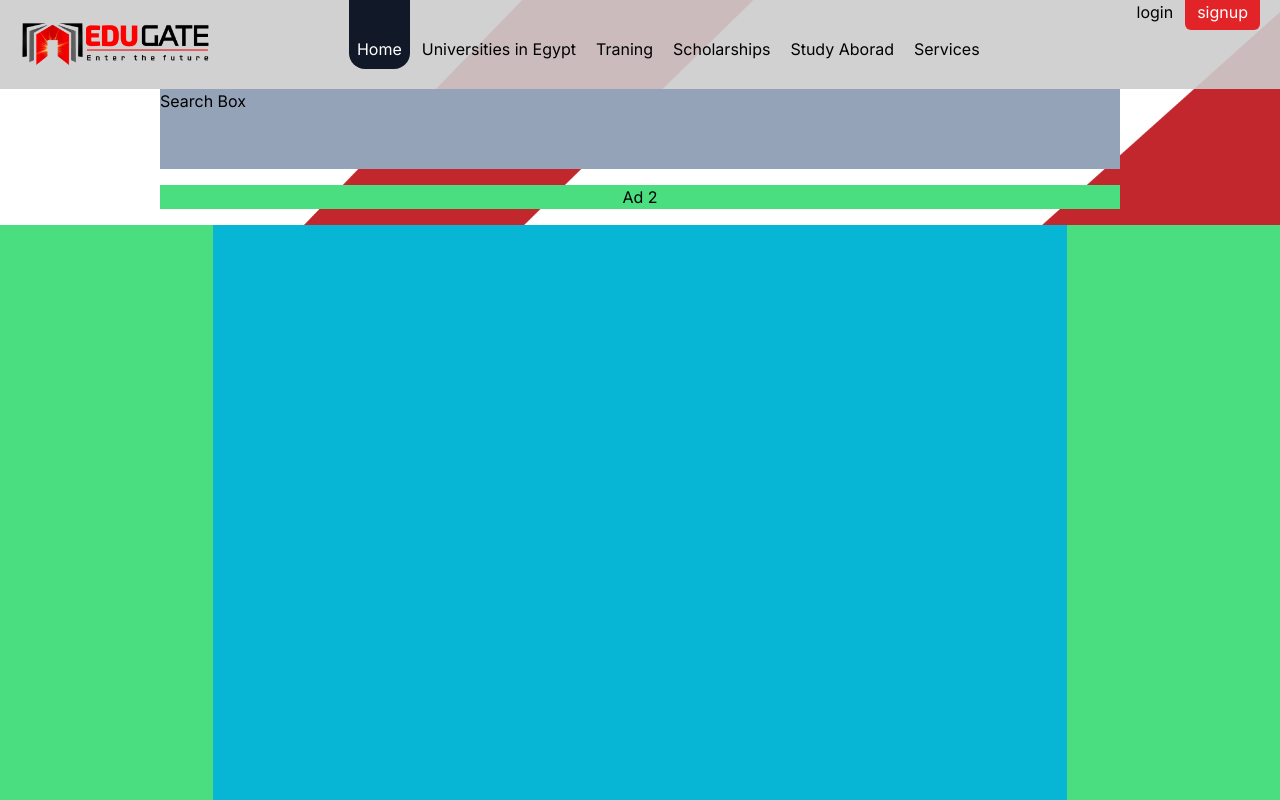
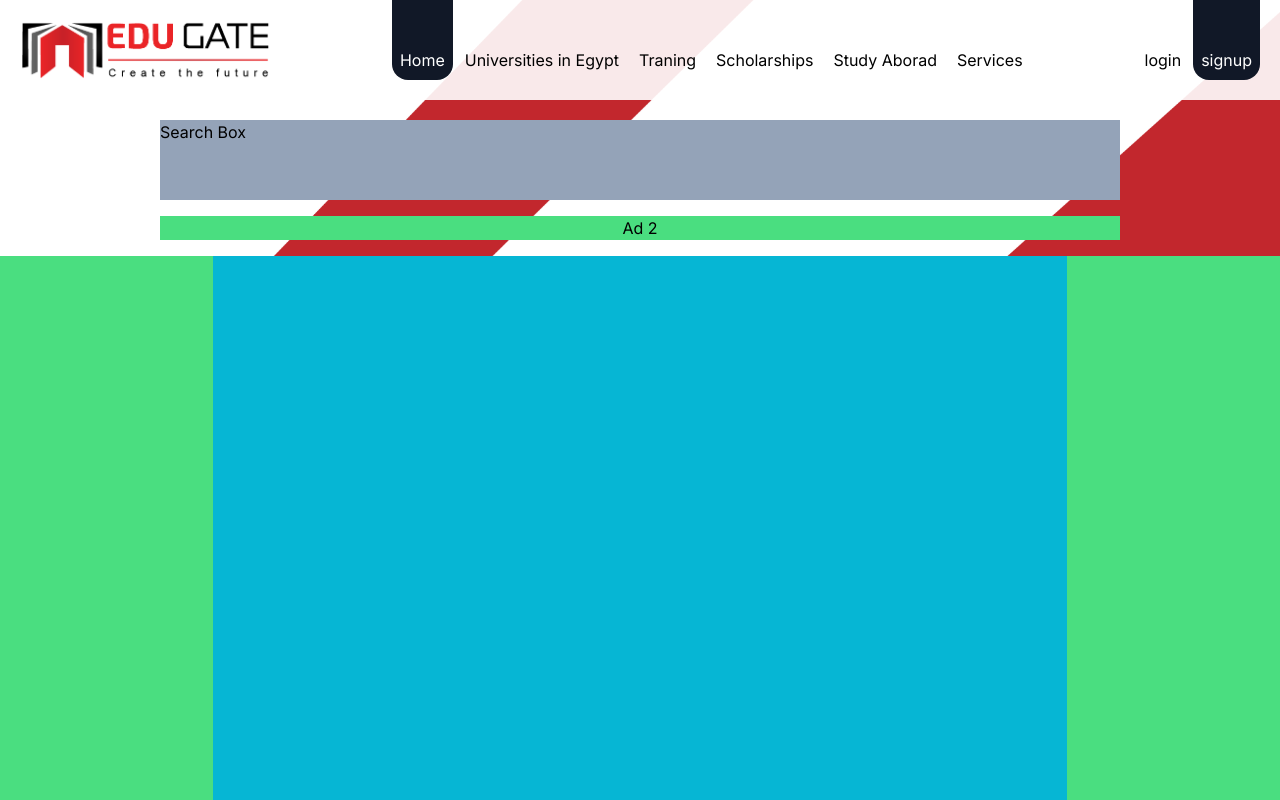
Before and after one commit to AbdalrahmanHafez/Edugate-platform, a React (Create React App) app: page / in a window 1280 px wide. Shown: the top 800 px of the page. Built offline with nearby package versions, Linux system fonts and the light colour scheme.

Commit message:
burger Menue

```diff
--- a/src/Pages/Home.js
+++ b/src/Pages/Home.js
@@ -1,10 +1,10 @@
 import React from "react";
-import { FaBeer } from "react-icons/fa";
+
+import { FaBeer, FaBars } from "react-icons/fa";
 // import "bootstrap/dist/css/bootstrap.min.css";
 // import "bootstrap/dist/js/bootstrap.bundle.min";
 import classNames from "classnames";
 import Carousel from "Components/Carousel";
-import Navbar from "react-bootstrap/Navbar";
 
 function Home() {
   return (
@@ -25,7 +25,7 @@ function Home() {
           <li className={styles.navbtn}>Services</li>
         </ul>
 
-        <div className="mr-5">
+        <div className={styles.loginSignupContainer}>
           <a href="/#login" className={styles.login}>
             login
           </a>
@@ -33,7 +33,17 @@ function Home() {
             signup
           </a>
         </div>
+
+        <div className={styles.hmbmenu}>
+          <FaBars />
+        </div>
       </nav>
+
+      <br />
+      <br />
+      <br />
+      <br />
+      <br />
 
       <div className={styles.searchBox}>Search Box</div>
       {/* Ads 2 */}
@@ -64,17 +74,20 @@ const styles = {
   mccontent: "bg-cyan-500 md:w-8/12 flex flex-col justify-center items-center",
 
   searchBox: "bg-slate-400 w-full md:w-3/4  h-20 mx-auto mb-4",
-  nav: "flex flex-row bg-[#CCCCCC] bg-opacity-90 sticky top-0",
-  logo: "ml-5 w-32 md:w-48",
-  login: "no-underline text-black px-3 py-2 hover:text-slate-700",
+  nav: "flex flex-row bg-white bg-opacity-90 fixed top-0 w-full",
+  logo: "ml-5 w-[250px] h-auto m-5",
+  loginSignupContainer: "hidden mr-5 lg:flex flex-row mb-5",
+  login:
+    "no-underline text-black px-3 py-2 hover:text-slate-700 flex flex-col-reverse",
   signup:
-    "no-underline text-white px-3 py-2 bg-[#E22327] hover:bg-red-600 rounded-md",
-  navbuttons: "hidden md:flex mx-auto space-x-1 mb-5",
+    "text-white bg-gray-900 p-2 cursor-pointer rounded-b-2xl flex flex-col-reverse ",
+  navbuttons: "hidden lg:flex mx-auto space-x-1 mb-5",
   navbtn:
-    "text-black p-2 pointer-events-auto cursor-pointer hover:bg-gray-400 rounded-b-2xl flex flex-col-reverse",
+    "text-black p-2 pointer-events-auto cursor-pointer hover:bg-gray-400 rounded-b-2xl flex flex-col-reverse text-center",
   navbtnActive:
-    "text-white bg-gray-900 p-2 cursor-pointer rounded-b-2xl flex flex-col-reverse ",
+    "text-white bg-gray-900 p-2 cursor-pointer rounded-b-2xl flex flex-col-reverse text-center",
   carousel: "w-full h-60 bg-green-600",
+  hmbmenu: "lg:hidden flex justify-center items-center ml-auto mr-10 text-3xl",
 };
 
 // https://stackoverflow.com/questions/66614875/how-can-i-enable-tailwind-intellisense-outside-of-classname
```
Also changed, not shown: public/Edugate-logo.png, public/carousel-1.png (added).
